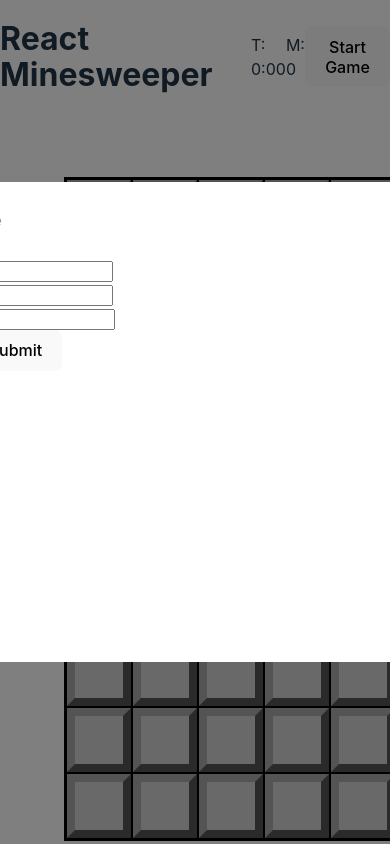
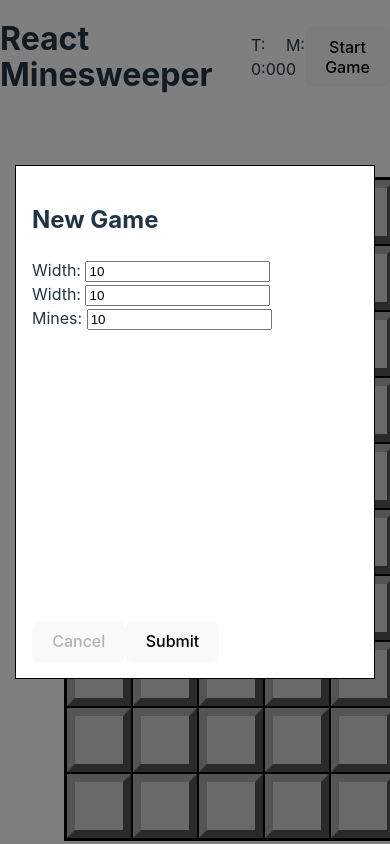
Before and after one commit to joe-lep/react-minesweeper, a React (Vite) app: page / in a window 390 px wide. Built offline with nearby package versions, Linux system fonts and the light colour scheme.

Commit message:
Layout fixes for mobile

```diff
--- a/package.json
+++ b/package.json
@@ -11,6 +11,7 @@
   "type": "module",
   "scripts": {
     "dev": "vite",
+    "dev:host": "vite --host",
     "build": "tsc -b && vite build",
     "deploy": "npm run build && gh-pages -d dist",
     "lint": "eslint .",
--- a/src/components/GameStartModal/GameStartModal.tsx
+++ b/src/components/GameStartModal/GameStartModal.tsx
@@ -72,11 +72,13 @@ export default function GameStartModal() {
     <>
       <button type="button" onClick={handleOpenClick}>Start Game</button>
       <Modal open={open || !mineCount}>
-        <h2>New Game</h2>
-        <div><label>Width: <input type="number" value={newWidth} onChange={handleWidthChange} /></label></div>
-        <div><label>Width: <input type="number" value={newHeight} onChange={handleHeightChange} /></label></div>
-        <div><label>Mines: <input type="number" value={newMineCount} onChange={handleMineCountChange} /></label></div>
-        <div>
+        <h2 className="modal-header">New Game</h2>
+        <div className="modal-body">
+          <div><label>Width: <input type="number" value={newWidth} onChange={handleWidthChange} /></label></div>
+          <div><label>Width: <input type="number" value={newHeight} onChange={handleHeightChange} /></label></div>
+          <div><label>Mines: <input type="number" value={newMineCount} onChange={handleMineCountChange} /></label></div>
+        </div>
+        <div className="modal-footer">
           <button type="button" onClick={handleCloseClick} disabled={!mineCount}>Cancel</button>
           <button type="button" onClick={handleSubmitClick}>Submit</button>
         </div>
--- a/src/components/Modal/Modal.css
+++ b/src/components/Modal/Modal.css
@@ -17,8 +17,24 @@
 
 .modal {
     background: white;
-    min-width: 640px;
+    width: 640px;
     min-height: 480px;
-    max-width: calc(100vw - 16px);
-    max-height: calc(100vh - 16px);
+    max-width: calc(100vw - 64px);
+    max-height: calc(100vh - 32px);
+    display: flex;
+    flex-direction: column;
+    padding: 16px;
+    border: 1px solid black;
 }
+
+.modal-header {
+    flex-grow: 0;
+}
+
+.modal-body {
+    flex-grow: 1;
+}
+
+.modal-footer {
+    flex-grow: 0;
+}
```
